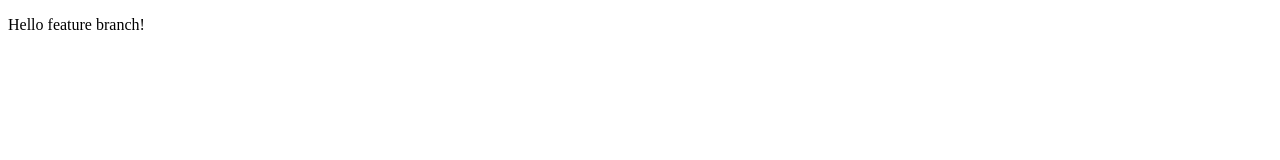
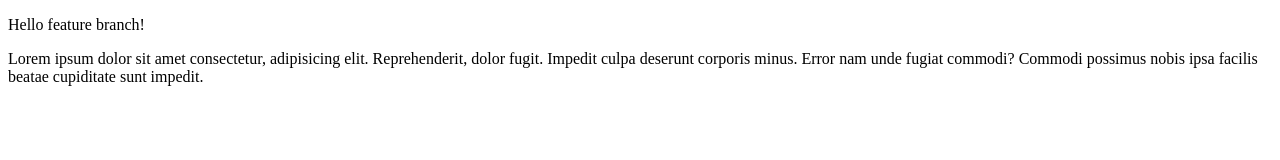
Before and after one commit to Je-Joestar24/testing, a plain HTML site: page index.html in a window 1280 px wide. Drawn offline with Linux system fonts and the light colour scheme.

Commit message:
Created a paragraph
The paragraph contains the details of the title

```diff
--- a/index.html
+++ b/index.html
@@ -8,5 +8,6 @@
 <body>
     <div id="app" aria-label="Application Display area"></div>
     <p>Hello feature branch!</p>
+    <p>Lorem ipsum dolor sit amet consectetur, adipisicing elit. Reprehenderit, dolor fugit. Impedit culpa deserunt corporis minus. Error nam unde fugiat commodi? Commodi possimus nobis ipsa facilis beatae cupiditate sunt impedit.</p>
 </body>
 </html>
```
